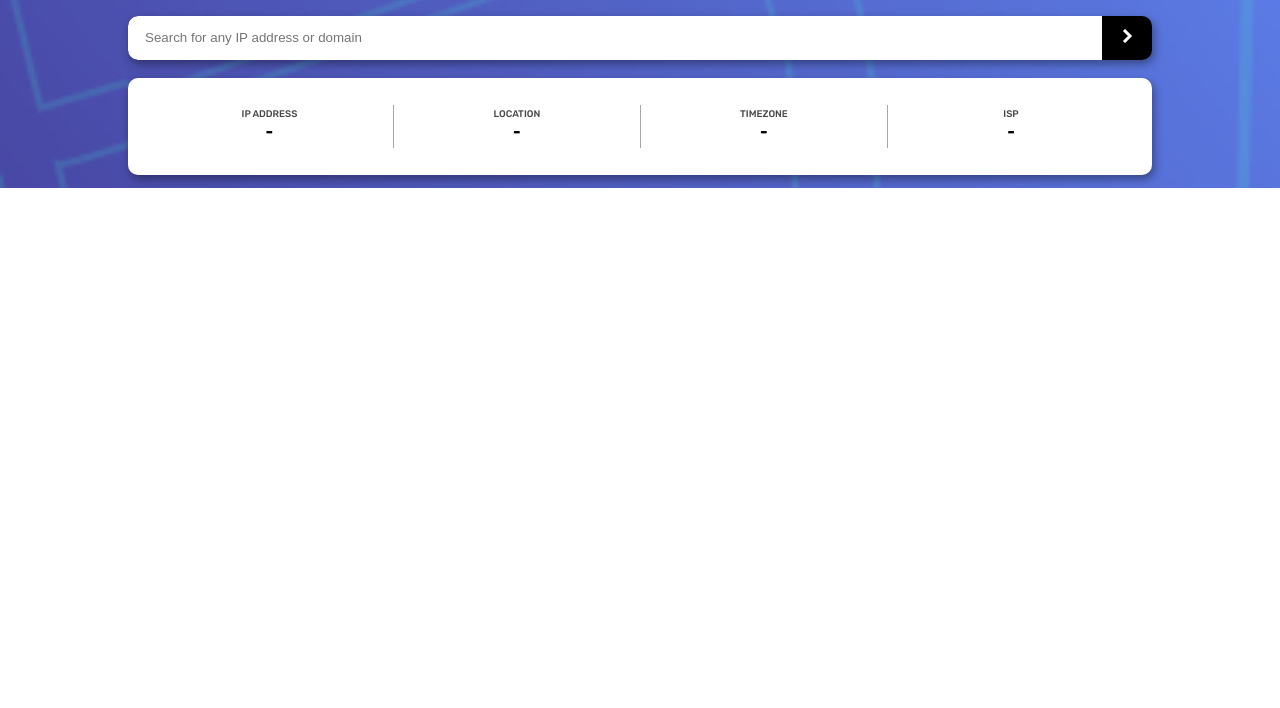
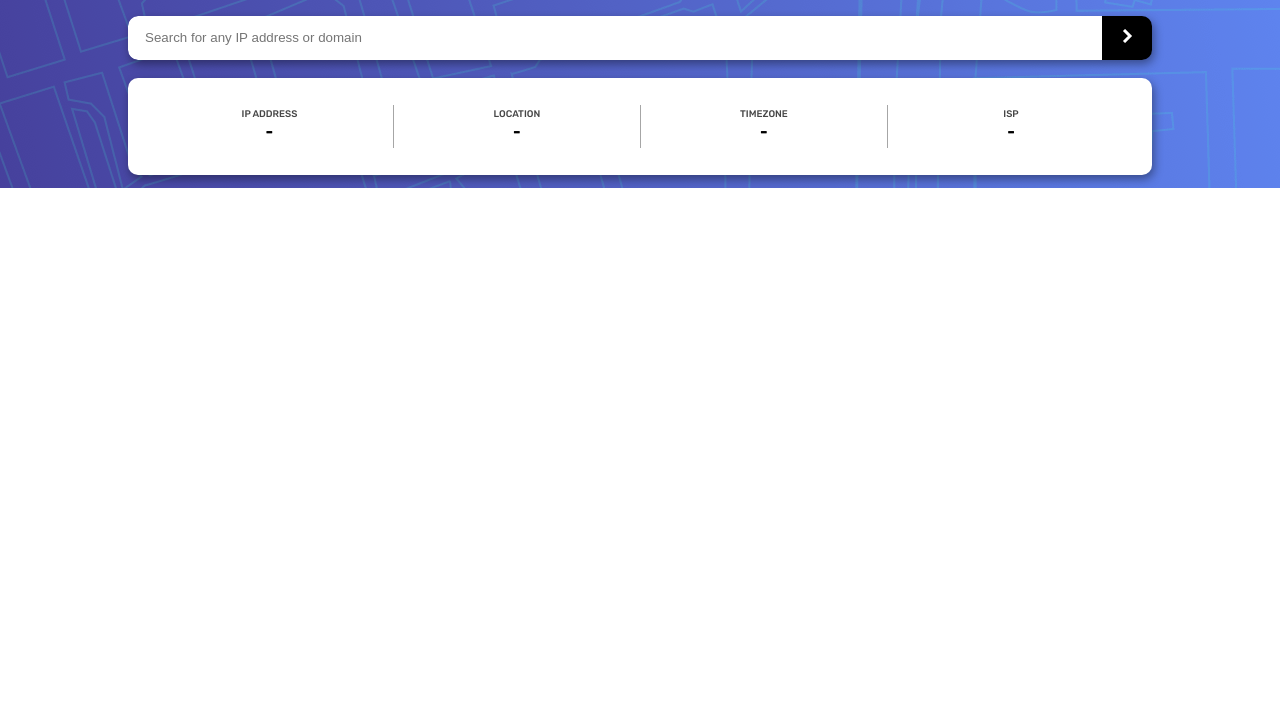
Before and after one commit to Muhammad-Fahrul/ip-address-tracker, a plain HTML site: page index.html in a window 1280 px wide. Shown: the part 92-800 px from the top of the page. Drawn offline with Linux system fonts and the light colour scheme.

Commit message:
fix the img url

```diff
--- a/style.css
+++ b/style.css
@@ -24,7 +24,7 @@ main {
 }
 
 header {
-    background-image: url('../images/pattern-bg-mobile.png');
+    background-image: url('./images/pattern-bg-mobile.png');
     background-position: center;
     background-repeat: no-repeat;
     background-size: cover;
@@ -108,6 +108,11 @@ ul p {
 
 
 @media screen and (min-width : 767px) {
+
+    header {
+        background-image: url('./images/pattern-bg-desktop.png');
+    }
+
     ul {
         display: flex;
         justify-content: space-between;
```
